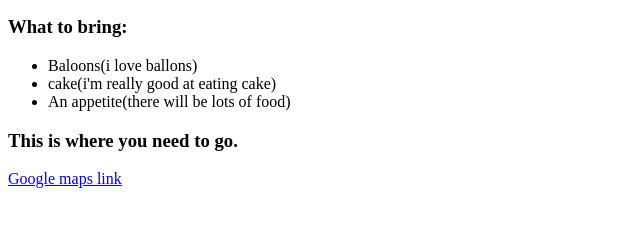
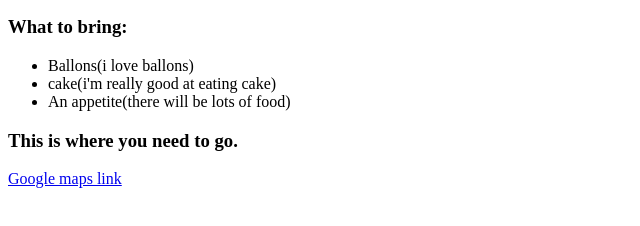
Before and after one commit to Kaseylee0/html-portfolio, a plain HTML site: page 3.4 Birthday Invite Project/index.html in a window 1280 px wide. Shown: the part 416-642 px from the top of the page, 0-640 px from the left. Drawn offline with Linux system fonts and the light colour scheme.

Commit message:
Update index.html

```diff
--- a/3.4 Birthday Invite Project/index.html
+++ b/3.4 Birthday Invite Project/index.html
@@ -3,7 +3,7 @@
 <img src="https://raw.githubusercontent.com/appbrewery/webdev/main/birthday-cake3.4.jpeg" alt="Cake with happy birthday on it">
 <h3>What to bring:</h3>
 <ul>
-    <li>Baloons(i love ballons)</li>
+    <li>Ballons(i love ballons)</li>
     <li>cake(i'm really good at eating cake)</li>
     <li>An appetite(there will be lots of food)</li>
 </ul>
```
